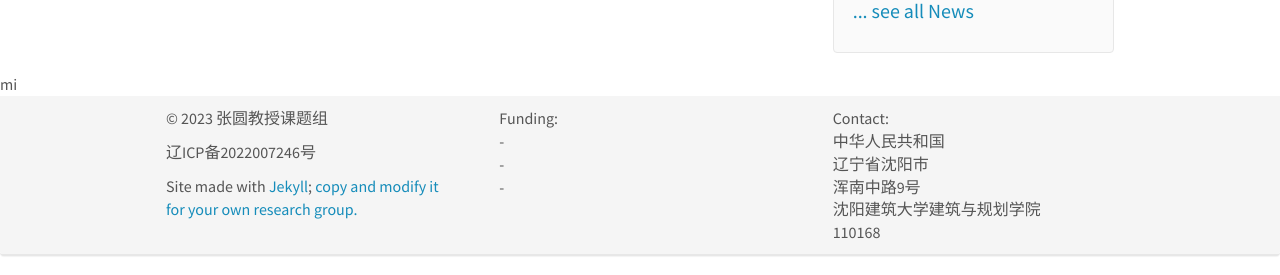
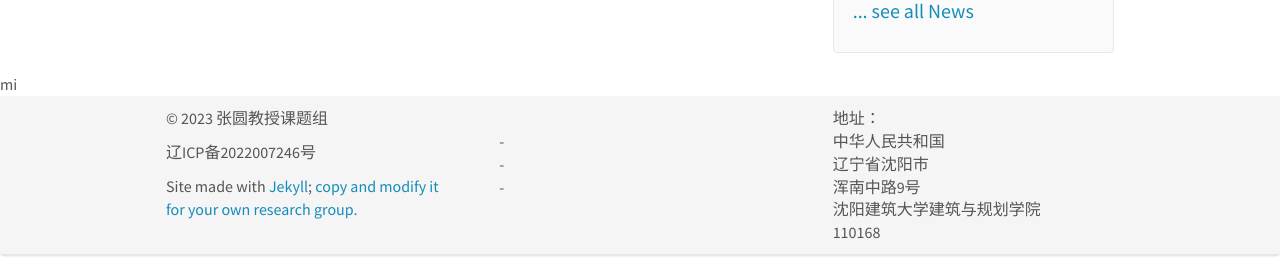
Before and after one commit to BZM2000/BZM2000.github.iottt, a Jekyll site: the page built from _pages/home.md, in a window 1280 px wide and 900 px high, scrolled down 508 px. Shown: the part 622-897 px from the top of the window. Built offline with Jekyll 4.4.1, drawn with Linux system fonts in a browser that asks for light colours; nearby versions of some CDN libraries.

Commit message:
Update footer.html

```diff
--- a/_includes/footer.html
+++ b/_includes/footer.html
@@ -15,13 +15,13 @@ mi<div id="footer" class="panel">
 
 		</div>
 		<div class="col-sm-4">
-		  Funding:<br />
+		  <br />
 		  - <a></a><br />
           - <a></a><br />
           - <a></a><br />
 		</div>
 		<div class="col-sm-4">
-		  Contact:<br />
+		  地址：<br />
 		  中华人民共和国<br />
 		  辽宁省沈阳市<br />
 		  浑南中路9号<br />
```
